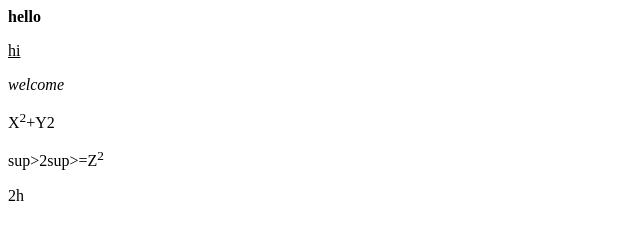
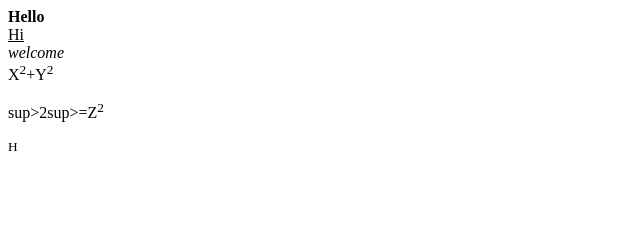
Before and after one commit to iamneo-production/ccfbbfeffffecadaeccdffeecabfeedab, a website: page public/index.html in a window 1280 px wide. Shown: the whole page, without its empty margins (0-640 px from the left). Drawn offline with Linux system fonts and the light colour scheme.

Commit message:
Backup Commit

```diff
--- a/public/index.html
+++ b/public/index.html
@@ -1,10 +1,10 @@
 <html>
     <body>
-        <p><b>hello</b></p>
-        <p><u>hi</u></p>
-        <p><i>welcome</i></p>
-        <p>X<sup>2</sup>+Y</sup>2</p>sup>2</body>sup>=Z<sup>2</sup><sup></sup></sup>
-        <p>2h</p>
+        <p><b>Hello</b><br>
+        <u>Hi</u><br>
+        <i>welcome</i><br>
+        X<sup>2</sup>+Y<sup>2</p>sup>2</body>sup>=Z<sup>2</sup><sup></sup></sup>
+        <p><sub>H</sub></p>
         <p></p>
         </p>
         </p>
```
